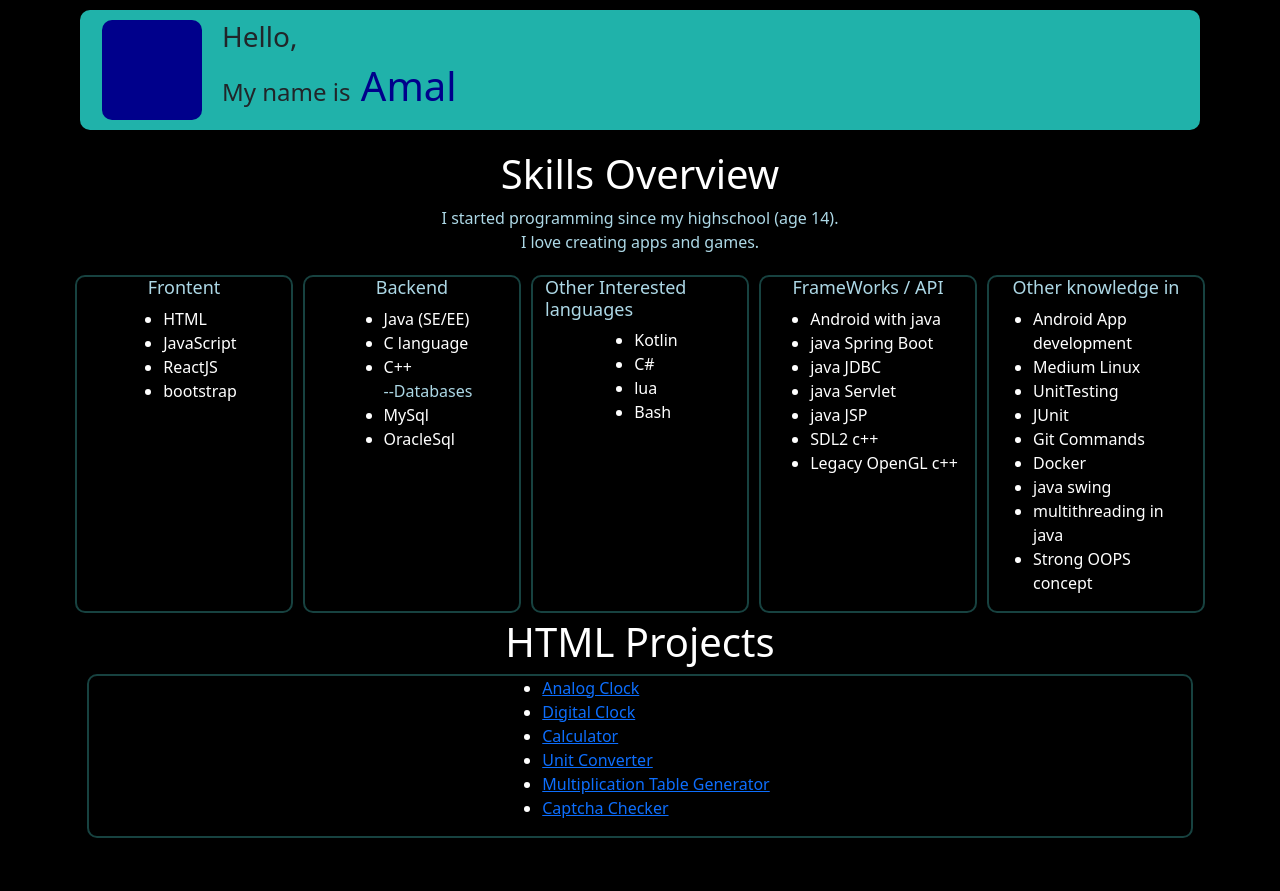
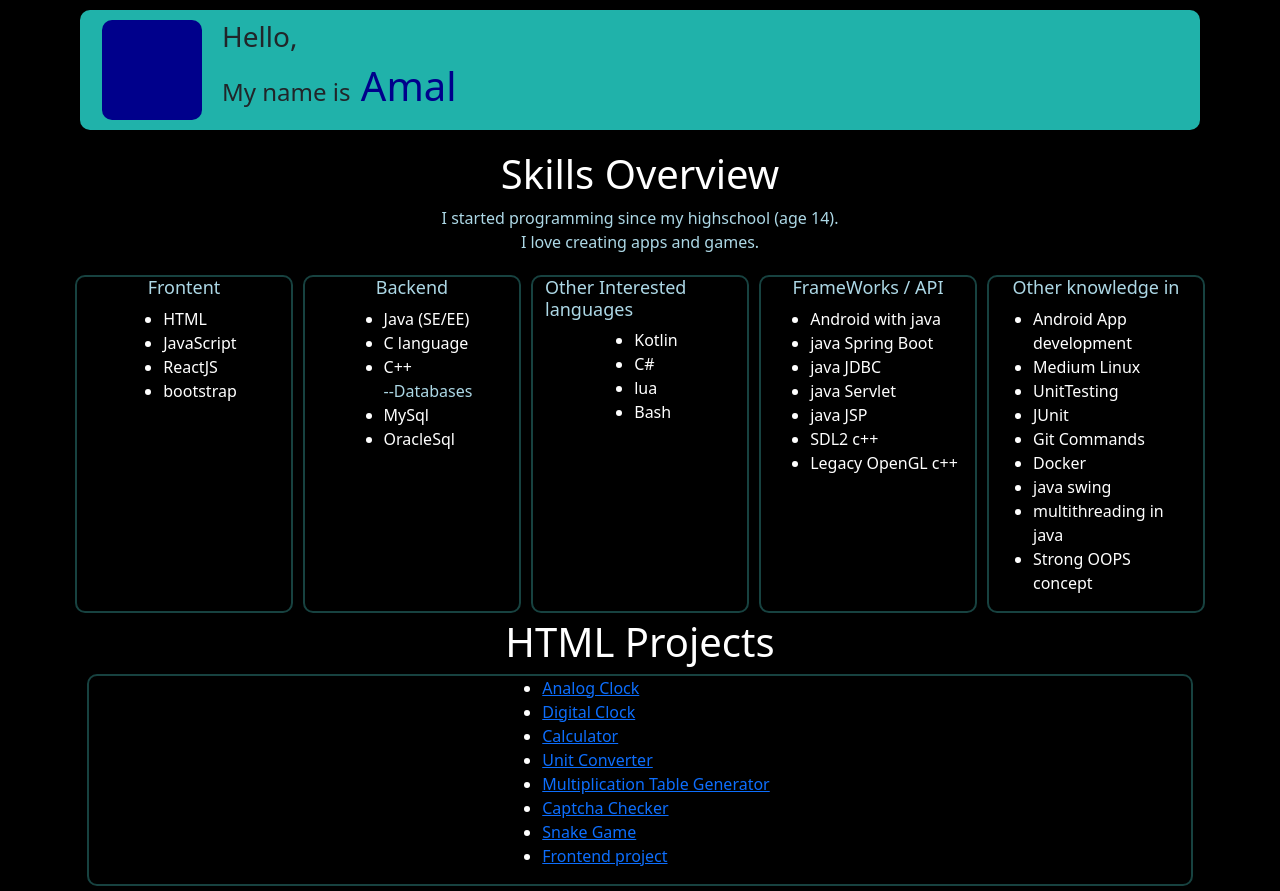
Before and after one commit to amal6424/amal6424.github.io, a plain HTML site: page portfolio/index.html in a window 1280 px wide. Before the commit the page ends 843 px from the top, so only its background shows below. Drawn offline with nearby package versions, Linux system fonts and the light colour scheme.

Commit message:
update: portfolio

```diff
--- a/portfolio/index.html
+++ b/portfolio/index.html
@@ -96,6 +96,8 @@
                         <li><a href="https://amal6424.github.io/unit_converter">Unit Converter</a></li>
                         <li><a href="https://amal6424.github.io/multiplication_table">Multiplication Table Generator</a></li>
                         <li><a href="https://amal6424.github.io/otp_generator">Captcha Checker</a></li>
+                        <li><a href="https://amal6424.github.io/snake_game">Snake Game</a></li>
+                        <li><a href="https://amal6424.github.io/frontend_project">Frontend project</a></li>
                     </ul>
                 </div>
             </div>
```
